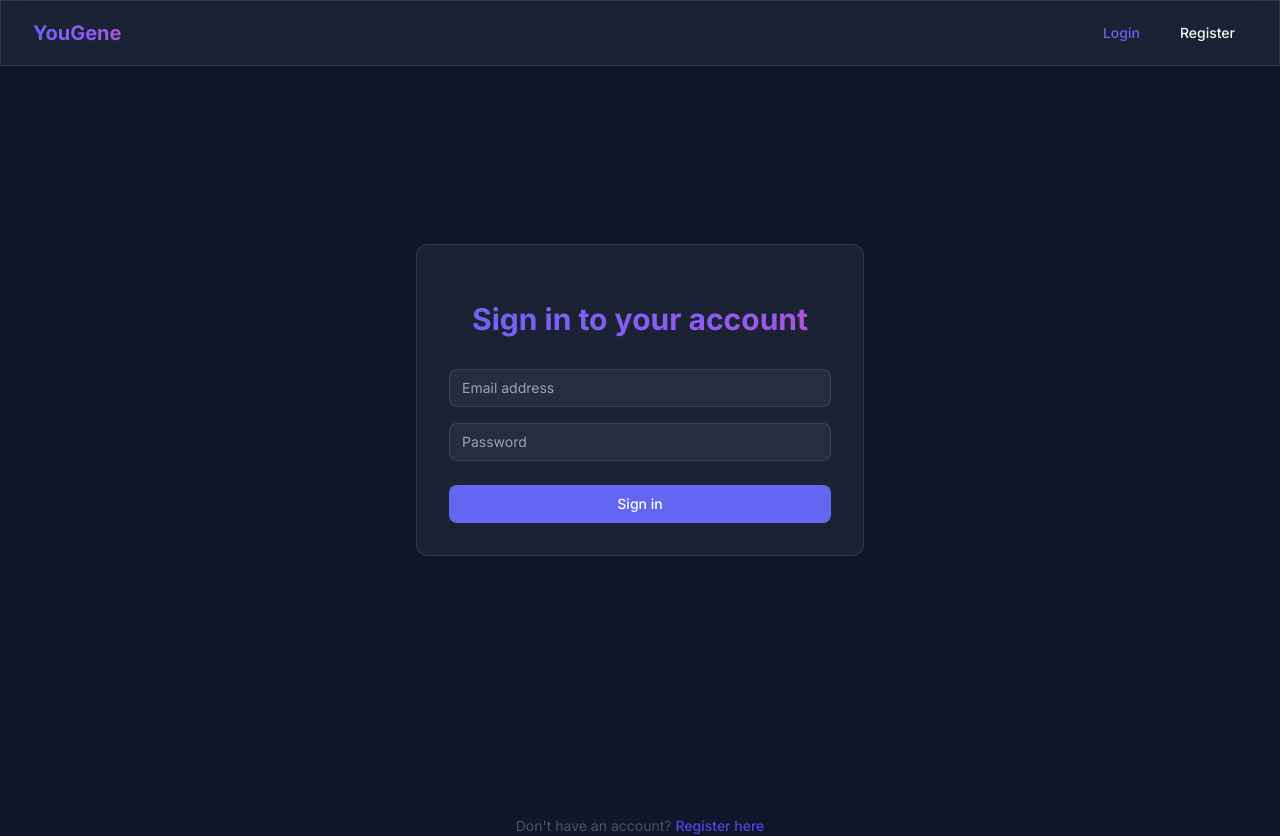
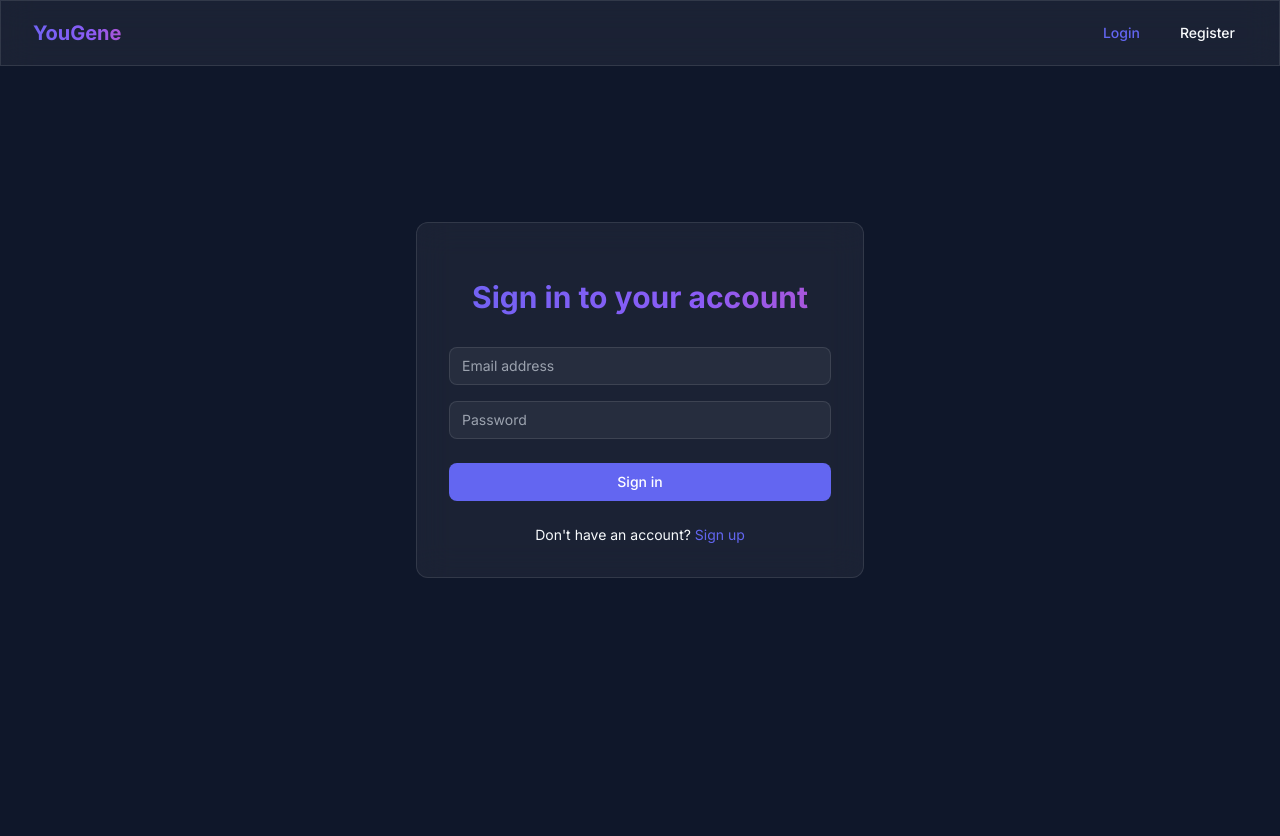
Before and after one commit to frifster/yougene, a React (Vite) app in the folder frontend/: page /login in a window 1280 px wide. After the commit the page ends 800 px from the top, so only its background shows below. Built offline with nearby package versions, Linux system fonts and the light colour scheme; no server answers.

Commit message:
Refactor LoginForm and RegisterForm components to include navigation links for account creation and sign-in. Remove redundant links from LoginPage and RegisterPage for a cleaner layout.

```diff
--- a/frontend/src/components/auth/LoginForm.tsx
+++ b/frontend/src/components/auth/LoginForm.tsx
@@ -1,5 +1,5 @@
 import { useState } from 'react';
-import { useNavigate } from 'react-router-dom';
+import { Link, useNavigate } from 'react-router-dom';
 import { useAuth } from '../../contexts/AuthContext';
 
 export const LoginForm = () => {
@@ -78,6 +78,13 @@ export const LoginForm = () => {
               {loading ? 'Signing in...' : 'Sign in'}
             </button>
           </div>
+
+          <div className="text-sm text-center">
+            <span className="text-text/70">Don't have an account? </span>
+            <Link to="/register" className="text-primary hover:text-primary/90 transition-colors duration-200">
+              Sign up
+            </Link>
+          </div>
         </form>
       </div>
     </div>
--- a/frontend/src/components/auth/RegisterForm.tsx
+++ b/frontend/src/components/auth/RegisterForm.tsx
@@ -1,5 +1,5 @@
 import { useState } from 'react';
-import { useNavigate } from 'react-router-dom';
+import { Link, useNavigate } from 'react-router-dom';
 import { authService } from '../../services/auth.service';
 
 export const RegisterForm = () => {
@@ -117,6 +117,13 @@ export const RegisterForm = () => {
               {loading ? 'Creating account...' : 'Create account'}
             </button>
           </div>
+
+          <div className="text-sm text-center">
+            <span className="text-text/70">Already have an account? </span>
+            <Link to="/login" className="text-primary hover:text-primary/90 transition-colors duration-200">
+              Sign in
+            </Link>
+          </div>
         </form>
       </div>
     </div>
--- a/frontend/src/pages/auth/LoginPage.tsx
+++ b/frontend/src/pages/auth/LoginPage.tsx
@@ -1,18 +1,9 @@
-import { Link } from 'react-router-dom';
 import { LoginForm } from '../../components/auth/LoginForm';
 
 const LoginPage = () => {
   return (
     <div>
       <LoginForm />
-      <div className="text-center mt-4">
-        <p className="text-sm text-gray-600">
-          Don't have an account?{' '}
-          <Link to="/register" className="font-medium text-indigo-600 hover:text-indigo-500">
-            Register here
-          </Link>
-        </p>
-      </div>
     </div>
   );
 };
--- a/frontend/src/pages/auth/RegisterPage.tsx
+++ b/frontend/src/pages/auth/RegisterPage.tsx
@@ -1,18 +1,9 @@
-import { Link } from 'react-router-dom';
 import { RegisterForm } from '../../components/auth/RegisterForm';
 
 const RegisterPage = () => {
   return (
     <div>
       <RegisterForm />
-      <div className="text-center mt-4">
-        <p className="text-sm text-gray-600">
-          Already have an account?{' '}
-          <Link to="/login" className="font-medium text-indigo-600 hover:text-indigo-500">
-            Sign in here
-          </Link>
-        </p>
-      </div>
     </div>
   );
 };
```
